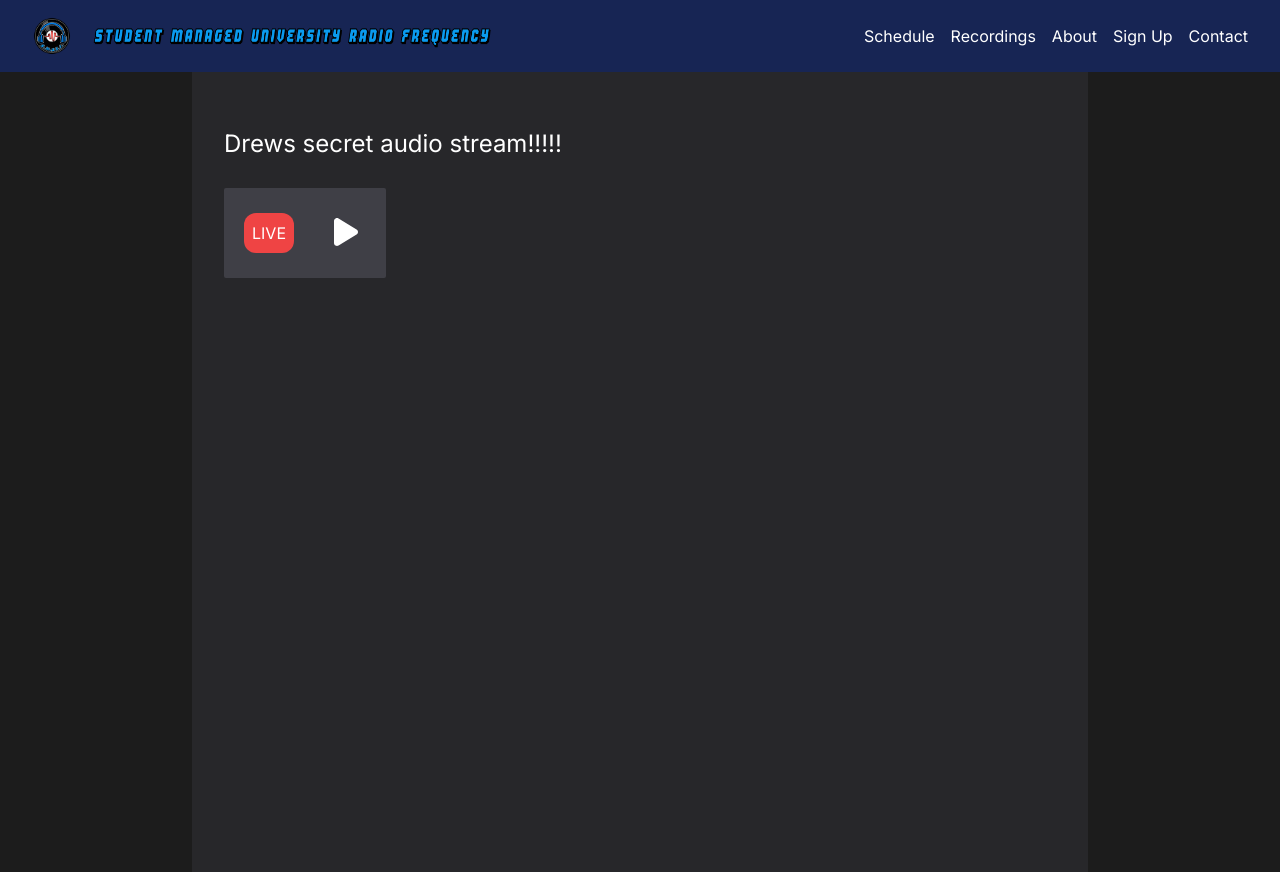
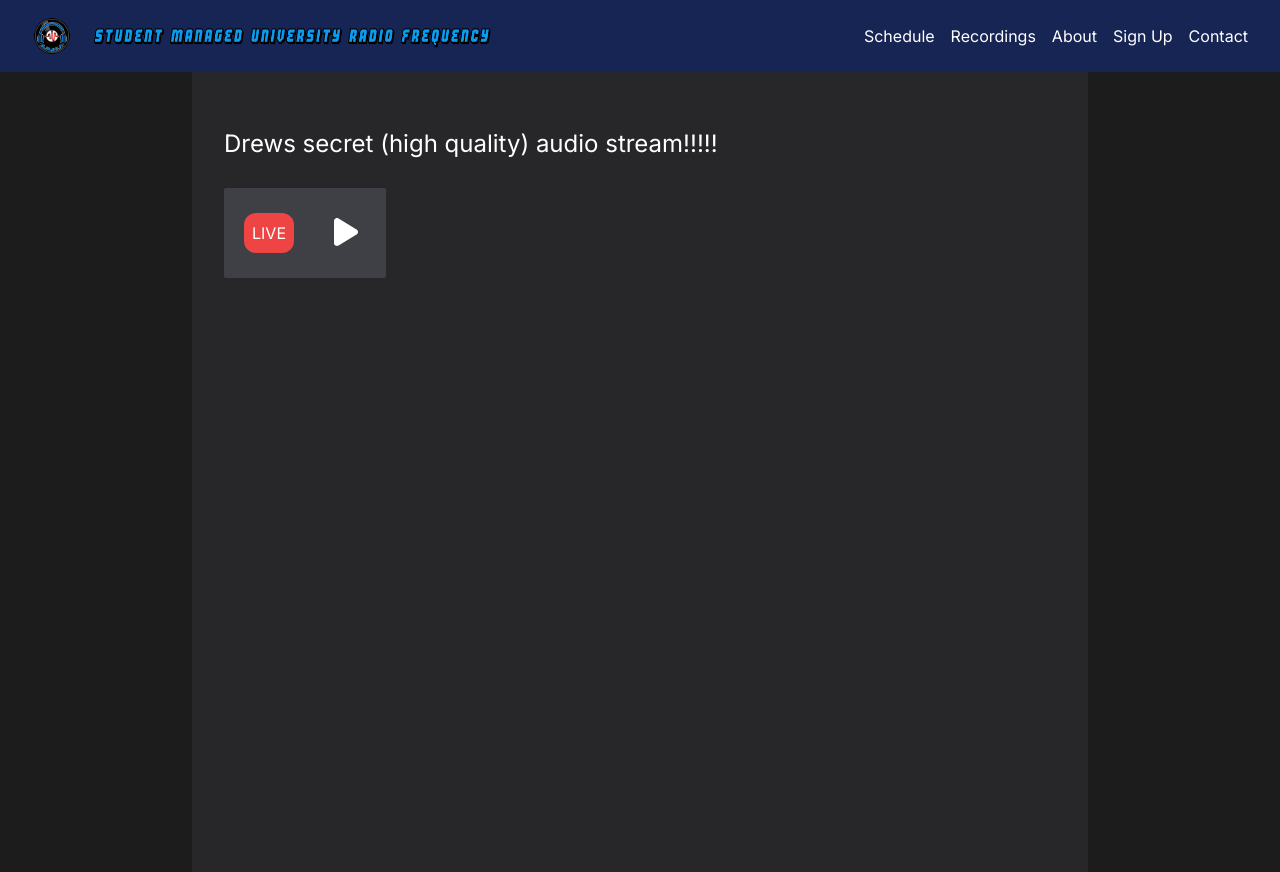
Before and after one commit to drew-harris/old-smurf-radio, a Next.js app: page /secret in a window 1280 px wide. Built offline with nearby package versions, Linux system fonts and the light colour scheme.

Commit message:
Add parenthesis

```diff
--- a/src/app/secret/page.tsx
+++ b/src/app/secret/page.tsx
@@ -3,7 +3,9 @@ import Player from "@/components/client/Player";
 export default function SecretPage() {
   return (
     <div>
-      <div className={`pb-7 text-2xl`}>Drews secret audio stream!!!!!</div>
+      <div className={`pb-7 text-2xl`}>
+        Drews secret (high quality) audio stream!!!!!
+      </div>
       <Player streamUrl="https://files.drewh.net/api/public/dl/SWG8YoWf/v4form_w_silence.mp3"></Player>
     </div>
   );
```
